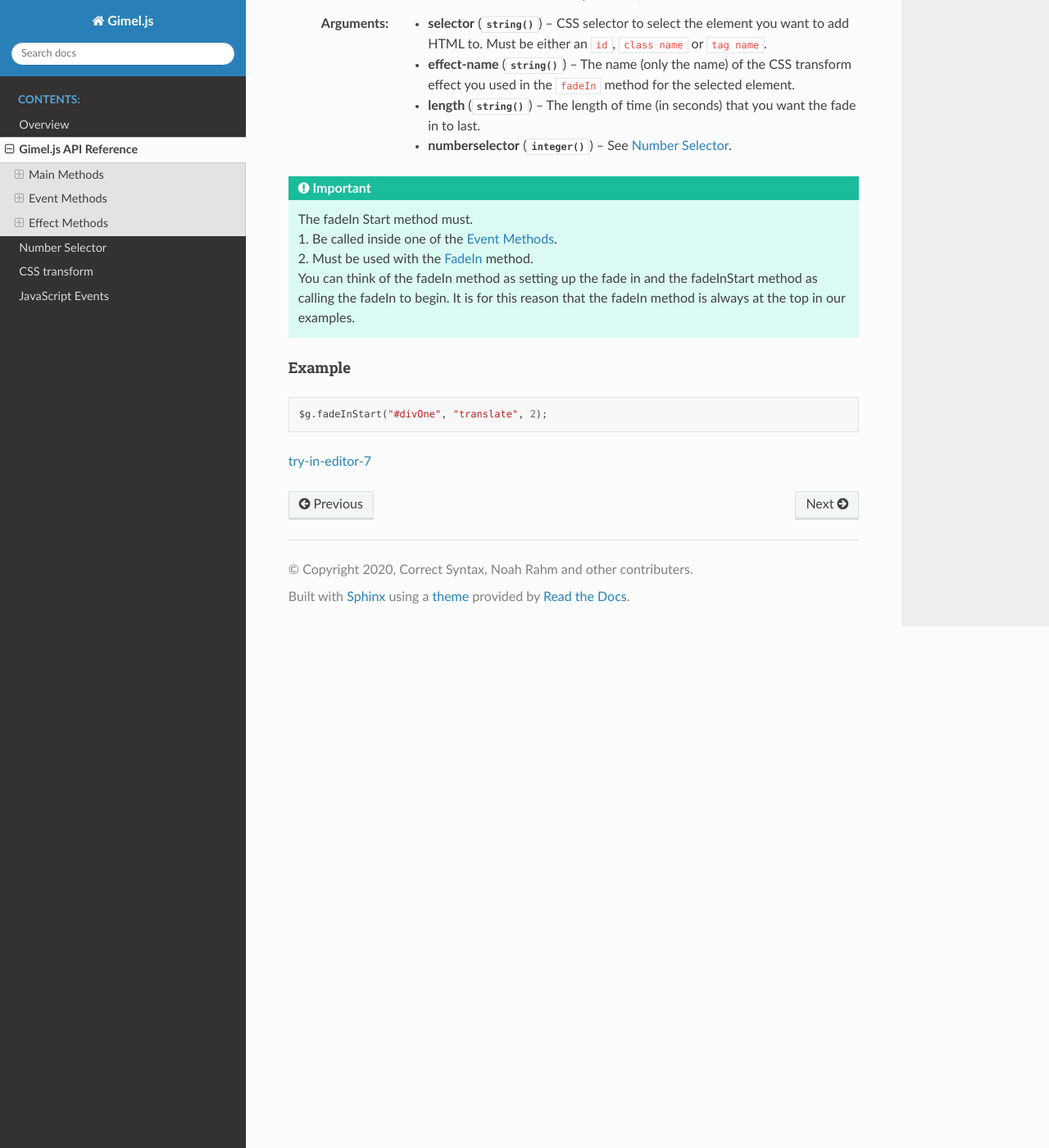
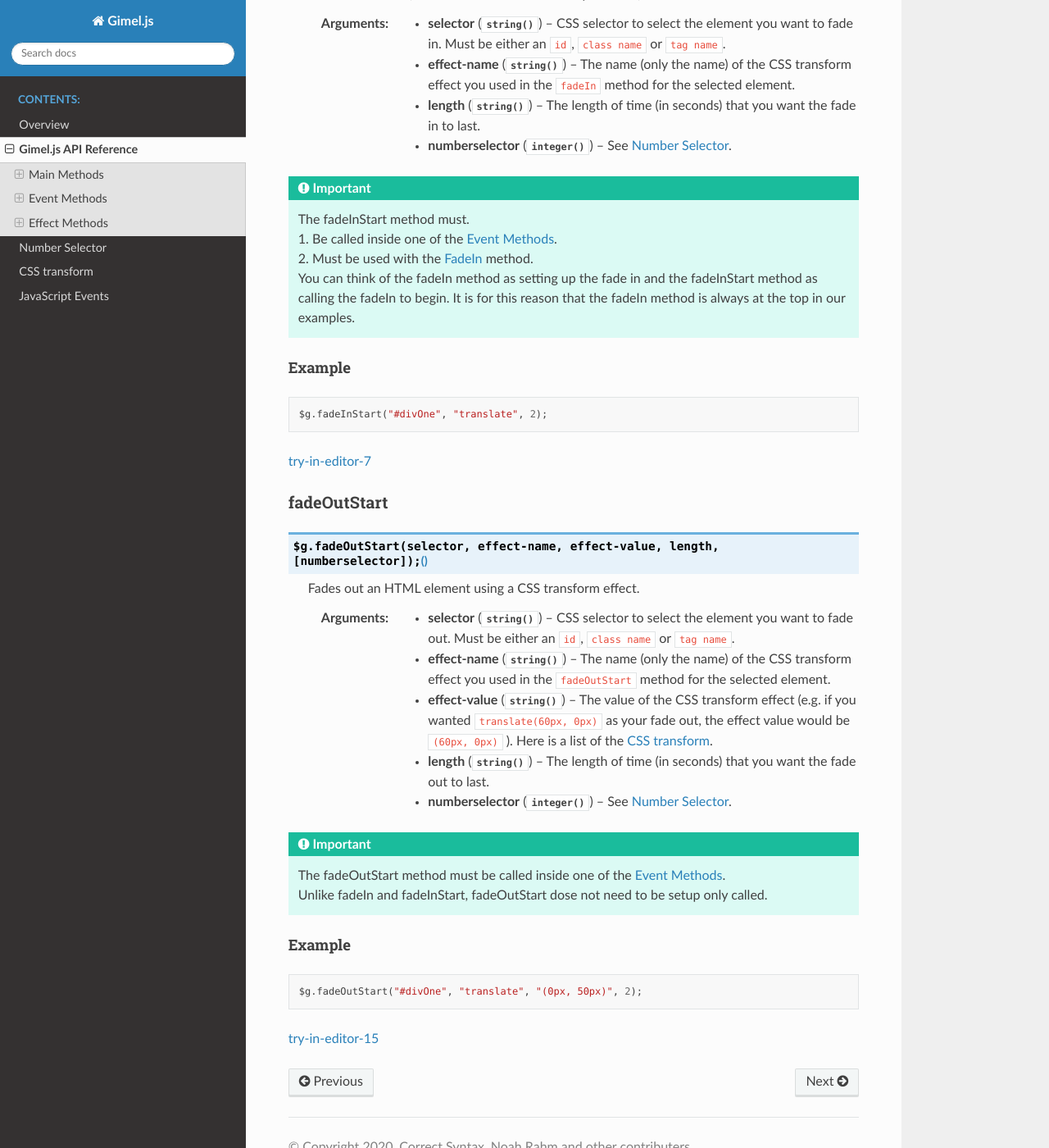
Before and after one commit to Correct-Syntax/Gimeljs, a Sphinx documentation site: the page built from docs/source/api_reference.rst, in a window 1280 px wide and 1400 px high, scrolled down 9386 px. Shown: the whole window at 82% size. Built offline with Sphinx 7.4.7 and the Read the Docs theme 2.0.0, drawn with Linux system fonts in a browser that asks for light colours; some of the changed text lies outside the part shown.

Commit message:
update for version 1.1.0

```diff
--- a/docs/source/api_reference.rst
+++ b/docs/source/api_reference.rst
@@ -520,7 +520,7 @@ FadeIn
 
    :param string selector: CSS selector to select the element you want to fade in. Must be either an ``id``, ``class name`` or ``tag name``.
    :param string effect-name: The name (only the name) of the CSS transform effect you want to use for your fade in. Here is a list of the :ref:`CSS-transforms`.
-   :param string effect-value: The value of the CSS transform effect (e.g. if you wanted ``translate(60px, 0px)`` as your fade in the effect value would be ``(60px, 0px)`` ). Here is a list of the :ref:`CSS-transforms`.
+   :param string effect-value: The value of the CSS transform effect (e.g. if you wanted ``translate(60px, 0px)`` as your fade in, the effect value would be ``(60px, 0px)`` ). Here is a list of the :ref:`CSS-transforms`.
    :param string clarity: Whether you want your fade in to literally fade in (`like-this-clear`_), or whether you want a solid face in (`like-this-solid`_). The solid face in is for things like off canvas drawers. Clear is the default if left out; for the solid effect set to ``off`` as seen in the solid example.
    :param integer numberselector: See :ref:`Number-Selector`.
 
@@ -550,17 +550,16 @@ Example
    .. _try-in-editor-6: examples/fadein-01.html
 
 
-
 .. _fadeInStart:
 
 FadeInStart
------------
+------------
 
 .. js:method:: $g.fadeInStart(selector, effect-name, length, [numberselector]);
 
    Calls the ``fadeIn`` method to begin the fade in. This method (fadeInStart) is always placed inside an event method (See :ref:`Event-Method` and example below).
 
-   :param string selector: CSS selector to select the element you want to add HTML to. Must be either an ``id``, ``class name`` or ``tag name``.
+   :param string selector: CSS selector to select the element you want to fade in. Must be either an ``id``, ``class name`` or ``tag name``.
 
    :param string effect-name: The name (only the name) of the CSS transform effect you used in the ``fadeIn`` method for the selected element.
    :param string length: The length of time (in seconds) that you want the fade in to last.
@@ -569,7 +568,7 @@ FadeInStart
 
 .. Important::
 
-    | The fadeIn Start method must.
+    | The fadeInStart method must.
     | 1. Be called inside one of the :ref:`Event-Method`.
     | 2. Must be used with the :ref:`fadeIn` method.
     | You can think of the fadeIn method as setting up the fade in and the fadeInStart method as calling the fadeIn to begin. It is for this reason that the fadeIn method is always at the top in our examples.
@@ -586,3 +585,37 @@ Example
 `try-in-editor-7`_
 
    .. _try-in-editor-7: examples/fadeInStart-01.html
+
+.. _fadeOutStart:
+
+fadeOutStart
+-------------
+
+.. js:method:: $g.fadeOutStart(selector, effect-name, effect-value, length, [numberselector]);
+
+   Fades out an HTML element using a CSS transform effect.
+
+   :param string selector: CSS selector to select the element you want to fade out. Must be either an ``id``, ``class name`` or ``tag name``.
+   :param string effect-name: The name (only the name) of the CSS transform effect you used in the ``fadeOutStart`` method for the selected element.
+   :param string effect-value: The value of the CSS transform effect (e.g. if you wanted ``translate(60px, 0px)`` as your fade out, the effect value would be ``(60px, 0px)`` ). Here is a list of the :ref:`CSS-transforms`.
+   :param string length: The length of time (in seconds) that you want the fade out to last.
+   :param integer numberselector: See :ref:`Number-Selector`.
+
+
+.. Important::
+
+    | The fadeOutStart method must be called inside one of the :ref:`Event-Method`.
+    | Unlike fadeIn and fadeInStart, fadeOutStart dose not need to be setup only called.
+
+
+Example
+^^^^^^^
+
+.. code-block:: js
+
+    $g.fadeOutStart("#divOne", "translate", "(0px, 50px)", 2);
+
+
+`try-in-editor-15`_
+
+   .. _try-in-editor-15: examples/fadeOutStart-01.html
--- a/docs/source/conf.py
+++ b/docs/source/conf.py
@@ -22,7 +22,7 @@ copyright = '2020, Correct Syntax, Noah Rahm and other contributers'
 author = 'Correct Syntax, Noah Rahm and other contributers'
 
 # The full version, including alpha/beta/rc tags
-release = '1.0.0'
+release = '1.1.0'
 
 
 # -- General configuration ---------------------------------------------------
```
Also changed, not shown: 15 other files.
